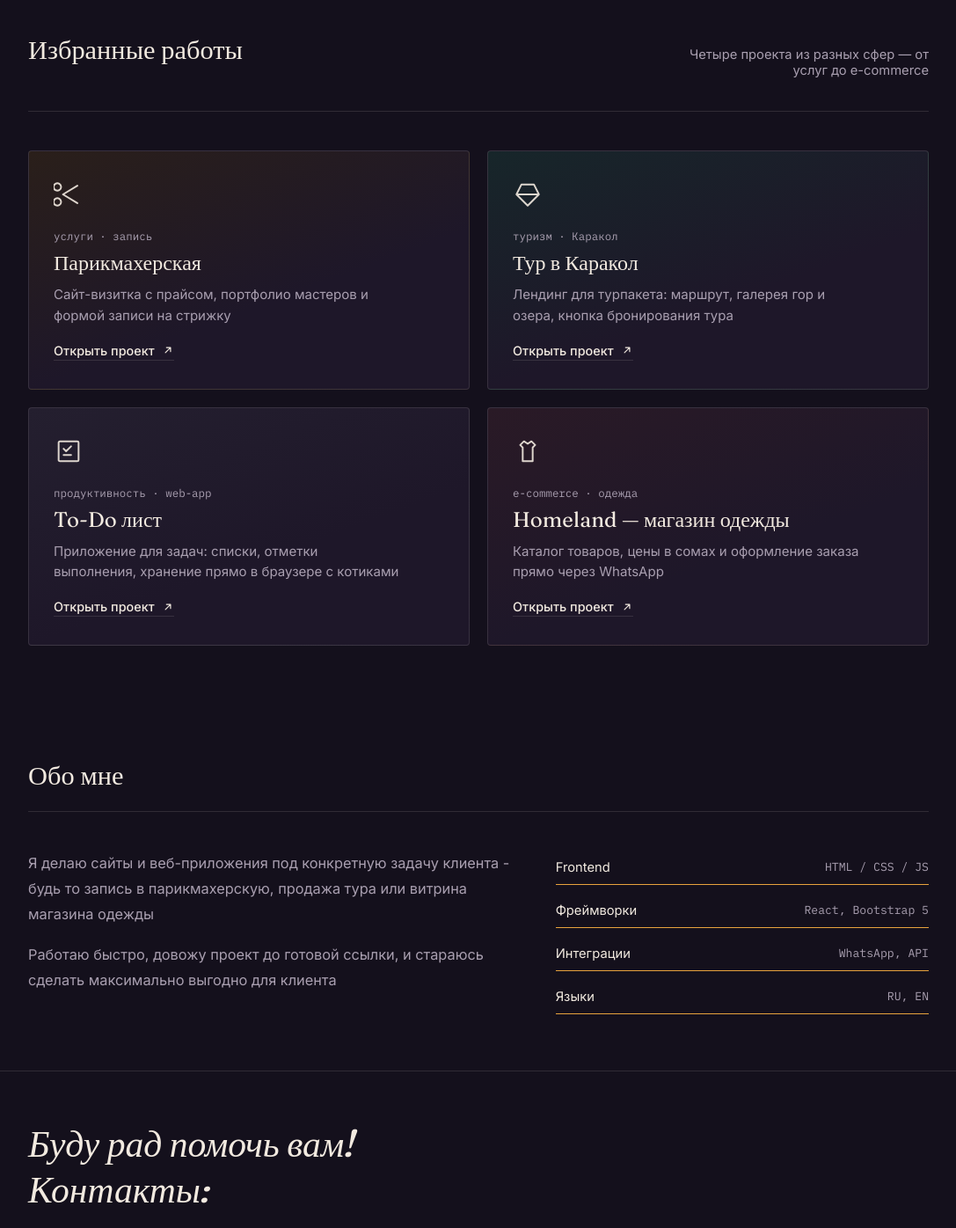
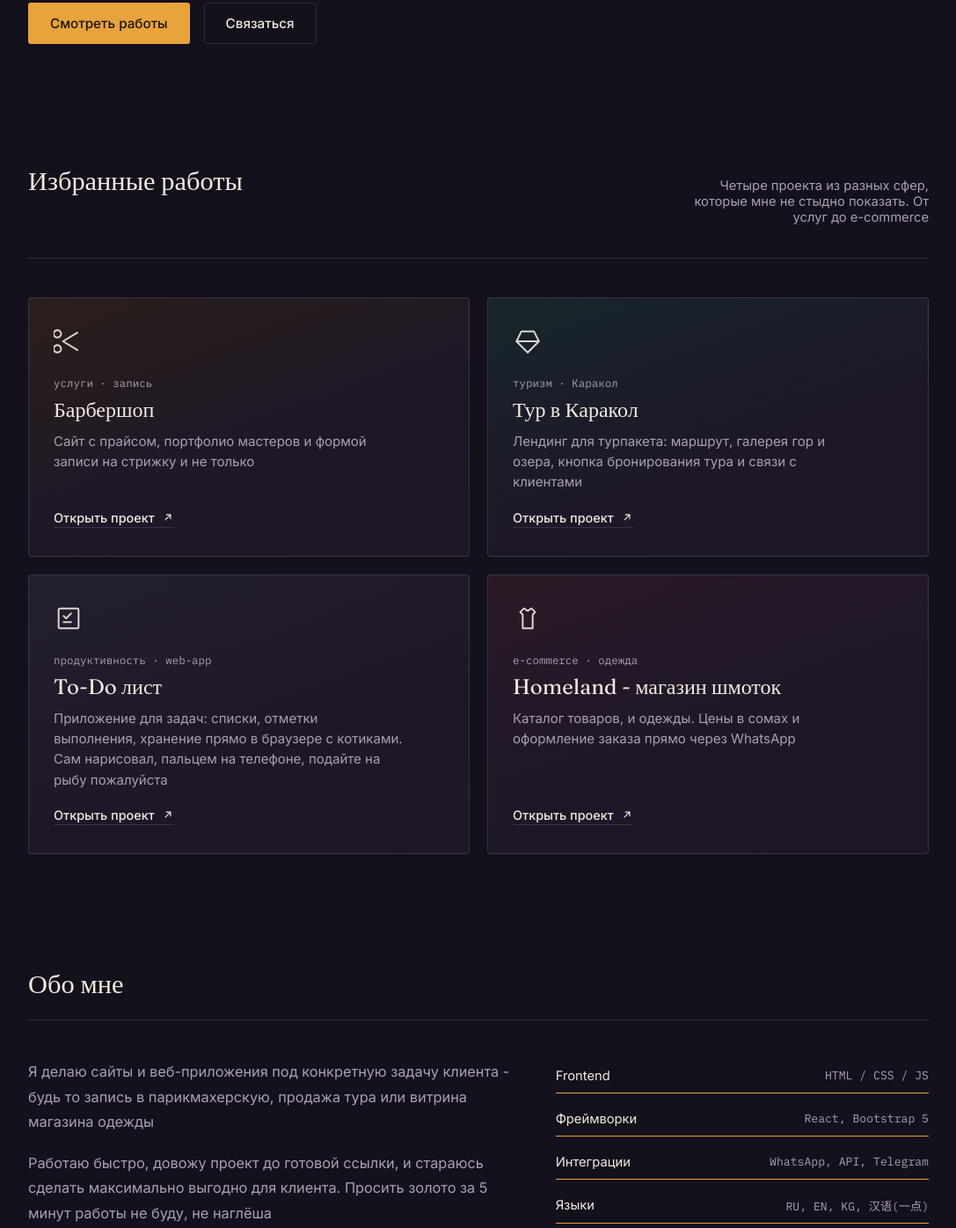
Before and after one commit to odd1sout-lab/vdvisitcard, a plain HTML site: page index.html in a window 1280 px wide. Shown: the part 761-2157 px from the top of the page at 88% size, without its empty margins (96-1183 px from the left). Drawn offline with Linux system fonts and the light colour scheme.

Commit message:
Update index.html

```diff
--- a/index.html
+++ b/index.html
@@ -48,7 +48,6 @@
   .toplinks a{text-decoration:none; transition: color .2s ease;}
   .toplinks a:hover{color: var(--text);}
 
-  /* HERO */
   .hero{padding: 96px 0 72px;}
   .hero-kicker{
     font-family:'IBM Plex Mono', monospace;
@@ -110,7 +109,6 @@
   }
   .section-note{ color: var(--text-dim); font-size: 0.92rem; max-width: 30ch; text-align: right;}
 
-  /* PROJECTS */
   .projects{
     display:grid;
     grid-template-columns: repeat(2, 1fr);
@@ -154,7 +152,6 @@
     .section-note{ text-align:left; }
   }
 
-  /* ABOUT */
   .about-grid{ display:grid; grid-template-columns: 1.3fr 1fr; gap: 48px; align-items:start; }
   .about-text{ font-size: 1.02rem; line-height: 1.75; color: var(--text-dim); max-width: 58ch; }
   .about-text p{ margin: 0 0 18px; }
@@ -167,7 +164,6 @@
   .stack-list span:last-child{ color: var(--text-dim); font-family:'IBM Plex Mono', monospace; font-size: 0.82rem;}
   @media (max-width: 720px){ .about-grid{ grid-template-columns: 1fr; } }
 
-  /* CONTACT / FOOTER */
   footer{ border-top: 1px solid var(--line); padding: 56px 0 40px; }
   .contact-title{
     font-family:'Fraunces', serif; font-style: italic; font-weight: 500;
@@ -199,8 +195,8 @@
 <section class="hero">
   <div class="wrap">
     <p class="hero-kicker">$ User detected<span class="cursor"></span></p>
-    <h1 class="hero-title">Собираю сайты<br>и приложения, которые<br>решают <em>задачу</em></h1>
-    <p class="hero-sub">Начинающий разработчик из Кыргызстана. Делаю сайты, лендинги и веб-приложения - от идеи до рабочей ссылки</p>
+    <h1 class="hero-title">Любой каприз - за ваши деньги<br> Собираю сайты и приложения, которые<br>решают <em>задачу</em></h1>
+    <p class="hero-sub">Начинающий разработчик из Кыргызстана. Делаю сайты, лендинги и веб-приложения</p>
     <div class="hero-cta">
       <a class="btn btn-primary" href="#work">Смотреть работы</a>
       <a class="btn btn-ghost" href="#contact">Связаться</a>
@@ -212,7 +208,7 @@
   <div class="wrap">
     <div class="section-head">
       <h2 class="section-title">Избранные работы</h2>
-      <p class="section-note">Четыре проекта из разных сфер — от услуг до e-commerce</p>
+      <p class="section-note">Четыре проекта из разных сфер, которые мне не стыдно показать. От услуг до e-commerce</p>
     </div>
 
     <div class="projects">
@@ -224,8 +220,8 @@
           </div>
           <div class="card-body">
             <p class="card-tag">услуги · запись</p>
-            <h3 class="card-title">Парикмахерская</h3>
-            <p class="card-desc">Сайт-визитка с прайсом, портфолио мастеров и формой записи на стрижку</p>
+            <h3 class="card-title">Барбершоп</h3>
+            <p class="card-desc">Сайт с прайсом, портфолио мастеров и формой записи на стрижку и не только</p>
           </div>
         </div>
         <a class="card-link" href="https://odd1sout-lab.github.io/barbershopmappa/" target="_blank" rel="noopener">
@@ -242,7 +238,7 @@
           <div class="card-body">
             <p class="card-tag">туризм · Каракол</p>
             <h3 class="card-title">Тур в Каракол</h3>
-            <p class="card-desc">Лендинг для турпакета: маршрут, галерея гор и озера, кнопка бронирования тура</p>
+            <p class="card-desc">Лендинг для турпакета: маршрут, галерея гор и озера, кнопка бронирования тура и связи с клиентами</p>
           </div>
         </div>
         <a class="card-link" href="https://odd1sout-lab.github.io/karakol-tour/" target="_blank" rel="noopener">
@@ -259,7 +255,7 @@
           <div class="card-body">
             <p class="card-tag">продуктивность · web-app</p>
             <h3 class="card-title">To-Do лист</h3>
-            <p class="card-desc">Приложение для задач: списки, отметки выполнения, хранение прямо в браузере с котиками</p>
+            <p class="card-desc">Приложение для задач: списки, отметки выполнения, хранение прямо в браузере с котиками. Сам нарисовал, пальцем на телефоне, подайте на рыбу пожалуйста</p>
           </div>
         </div>
         <a class="card-link" href="https://odd1sout-lab.github.io/todo-cat-app/" target="_blank" rel="noopener">
@@ -275,8 +271,8 @@
           </div>
           <div class="card-body">
             <p class="card-tag">e-commerce · одежда</p>
-            <h3 class="card-title">Homeland — магазин одежды</h3>
-            <p class="card-desc">Каталог товаров, цены в сомах и оформление заказа прямо через WhatsApp</p>
+            <h3 class="card-title">Homeland - магазин шмоток</h3>
+            <p class="card-desc">Каталог товаров, и одежды. Цены в сомах и оформление заказа прямо через WhatsApp</p>
           </div>
         </div>
         <a class="card-link" href="https://odd1sout-lab.github.io/homeland/" target="_blank" rel="noopener">
@@ -297,13 +293,13 @@
     <div class="about-grid">
       <div class="about-text">
         <p>Я делаю сайты и веб-приложения под конкретную задачу клиента - будь то запись в парикмахерскую, продажа тура или витрина магазина одежды</p>
-        <p>Работаю быстро, довожу проект до готовой ссылки, и стараюсь сделать максимально выгодно для клиента</p>
+        <p>Работаю быстро, довожу проект до готовой ссылки, и стараюсь сделать максимально выгодно для клиента. Просить золото за 5 минут работы не буду, не наглёша</p>
       </div>
       <ul class="stack-list">
         <li><span >Frontend</span><span>HTML / CSS / JS</span></li>
         <li><span>Фреймворки</span><span>React, Bootstrap 5</span></li>
-        <li><span>Интеграции</span><span>WhatsApp, API</span></li>
-        <li><span>Языки</span><span>RU, EN</span></li>
+        <li><span>Интеграции</span><span>WhatsApp, API, Telegram</span></li>
+        <li><span>Языки</span><span>RU, EN, KG, 汉语(一点)</span></li>
       </ul>
     </div>
   </div>
@@ -311,7 +307,7 @@
 
 <footer id="contact">
   <div class="wrap">
-    <h2 class="contact-title">Буду рад помочь вам! <br> Контакты:</h2>
+    <h2 class="contact-title">Буду рад помочь вам! Или просто поговорить по душам за вкусной шавухой<br> Контакты:</h2>
     <div class="hero-cta">
       <a class="btn btn-primary" href="mailto:eldan.ybyshev@gmail.com">Написать на почту</a>
       <a class="btn btn-ghost" href="https://t.me/VieldiDakota">Telegram</a>
```
